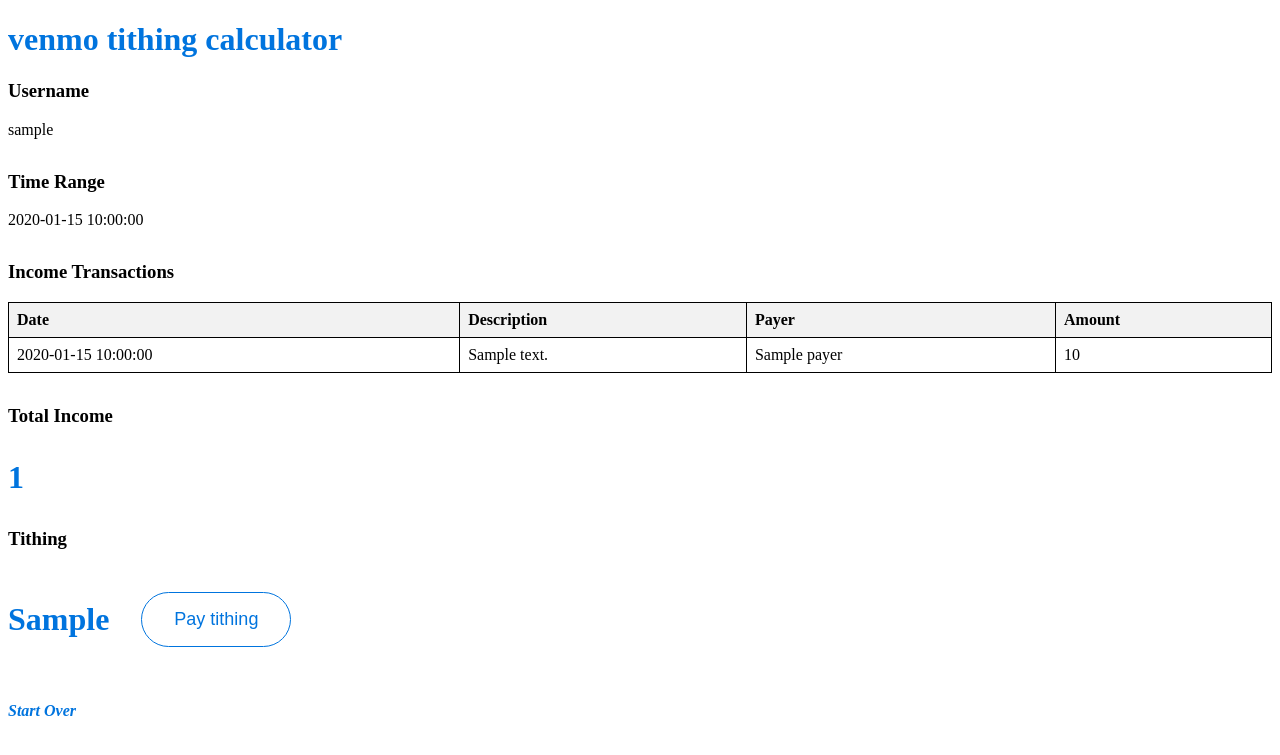
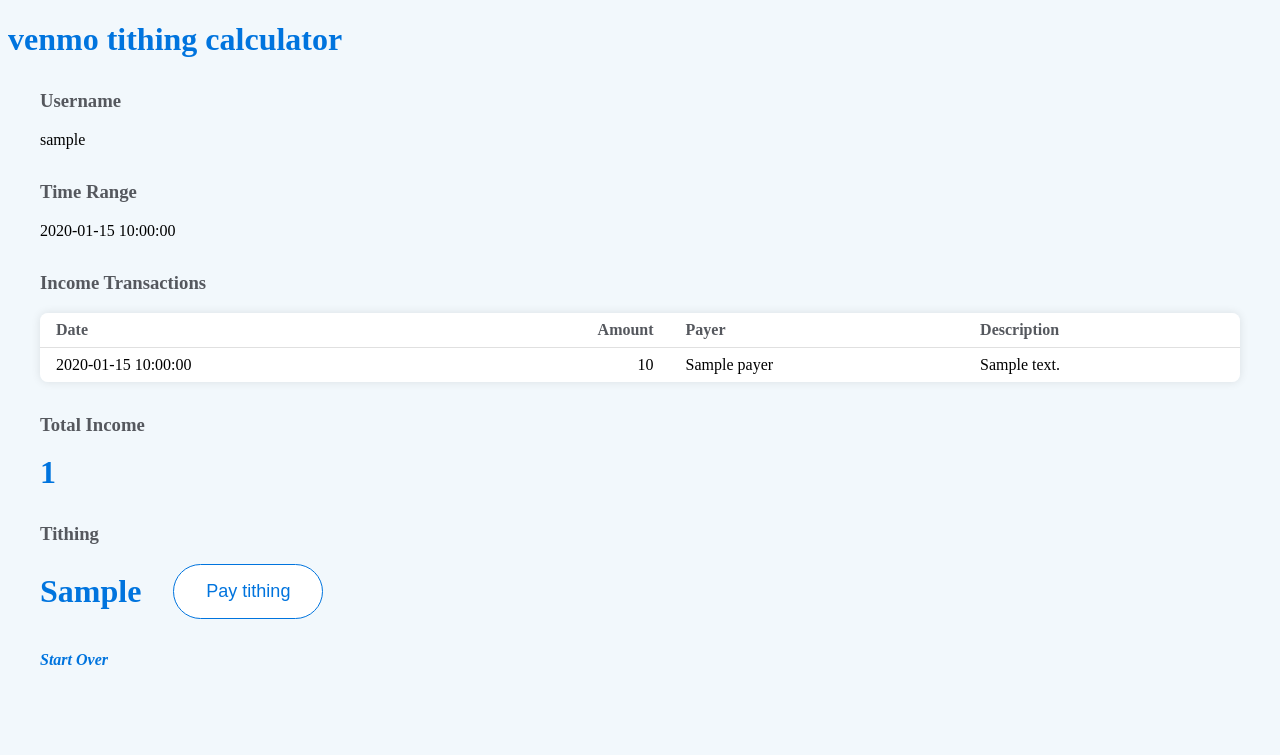
Before and after one commit to brighamandersen/venmo-tithing, a Flask app: template templates/results.html in a window 1280 px wide. Shown: the top 755 px of the page. Run offline with Flask 3, Linux system fonts and the light colour scheme; the template is opened without the code that fills it: most values are stand-ins (such as "Sample title", 1, 10 or a date in 2020); some web fonts are replaced.

Commit message:
Update tables

```diff
--- a/static/styles.css
+++ b/static/styles.css
@@ -1,6 +1,8 @@
 :root {
+  --primary-light: #f2f8fc;
   --primary: #0074de;
   --primary-hover: #0d64bc;
+  --dark-gray: #55585e;
 }
 
 @font-face {
@@ -17,11 +19,20 @@
 
 html {
   font-family: 'Scto Grotesk A';
+  background-color: var(--primary-light);
 }
 
 h1 {
   font-family: 'Ronnia Extrabold Italic';
   color: var(--primary);
+}
+
+h3 {
+  color: var(--dark-gray);
+}
+
+main {
+  margin: 2rem;
 }
 
 .button {
@@ -37,13 +48,13 @@ h1 {
   background-color: var(--primary-hover);
 }
 
-.outlined-button {
+.white-button {
   background-color: white;
   color: var(--primary);
   border: 1px solid var(--primary);
 }
 
-.outlined-button:hover {
+.white-button:hover {
   background-color: var(--primary);
   color: white;
 }
@@ -62,3 +73,11 @@ a:hover {
 nav a:hover {
   text-decoration: none;
 }
+
+.drop-shadow {
+  box-shadow: 0px 0px 10px rgba(0, 0, 0, 0.1);
+}
+
+.right-align {
+  text-align: right;
+}
--- a/templates/results.html
+++ b/templates/results.html
@@ -13,21 +13,32 @@
     />
     <title>Venmo Tithing Calculator</title>
     <style>
+      .table-container {
+        border-radius: 8px;
+        overflow: hidden;
+        overflow-x: auto;
+      }
+
       table {
         border-collapse: collapse;
         width: 100%;
+        background-color: white;
       }
+
       th,
       td {
-        border: 1px solid black;
-        padding: 8px;
+        padding: 0.5rem;
+        padding-left: 1rem;
+        padding-right: 1rem;
         text-align: left;
       }
+
       th {
-        background-color: #f2f2f2;
+        color: var(--dark-gray);
       }
-      tr:nth-child(even) {
-        background-color: #f2f2f2;
+
+      td {
+        border-top: 1px solid #e0e0e0;
       }
 
       .section {
@@ -38,6 +49,8 @@
         font-size: 2rem;
         font-weight: 900;
         color: var(--primary);
+        margin-top: 0.5rem;
+        margin-bottom: 0.5rem;
       }
 
       .tithing-line {
@@ -54,6 +67,7 @@
   </head>
   <body>
     <h1>venmo tithing calculator</h1>
+    <main>
       <div class="results">
         {% if username %}
         <div class="section username">
@@ -68,26 +82,28 @@
         {% endif %} {% if income_transactions %}
         <div class="section income-transactions">
           <h3>Income Transactions</h3>
+          <div class="table-container drop-shadow">
             <table>
               <thead>
                 <tr>
                   <th>Date</th>
+                  <th class="right-align">Amount</th>
+                  <th>Payer</th>
                   <th>Description</th>
-              <th>Payer</th>
-              <th>Amount</th>
                 </tr>
               </thead>
               <tbody>
                 {% for transaction in income_transactions %}
                 <tr>
                   <td>{{ transaction.date }}</td>
+                  <td class="right-align">{{ transaction.amount_str }}</td>
+                  <td>{{ transaction.payer }}</td>
                   <td>{{ transaction.description }}</td>
-              <td>{{ transaction.payer }}</td>
-              <td>{{ transaction.amount_str }}</td>
                 </tr>
                 {% endfor %}
               </tbody>
             </table>
+          </div>
         </div>
         {% endif %} {% if total_income_str %}
         <div class="section total-income">
@@ -103,7 +119,7 @@
               href="https://donations.churchofjesuschrist.org/donations/#/donation/step1"
               target="_blank"
             >
-            <button class="button outlined-button pay-tithing-button">
+              <button class="button white-button pay-tithing-button">
                 Pay tithing
               </button>
             </a>
@@ -114,5 +130,6 @@
       <div>
         <a href="{{ url_for('index') }}">Start Over</a>
       </div>
+    </main>
   </body>
 </html>
```
Also changed, not shown: templates/index.html (+6 -4 lines). Lines whose indentation alone changed are shown as unchanged.
